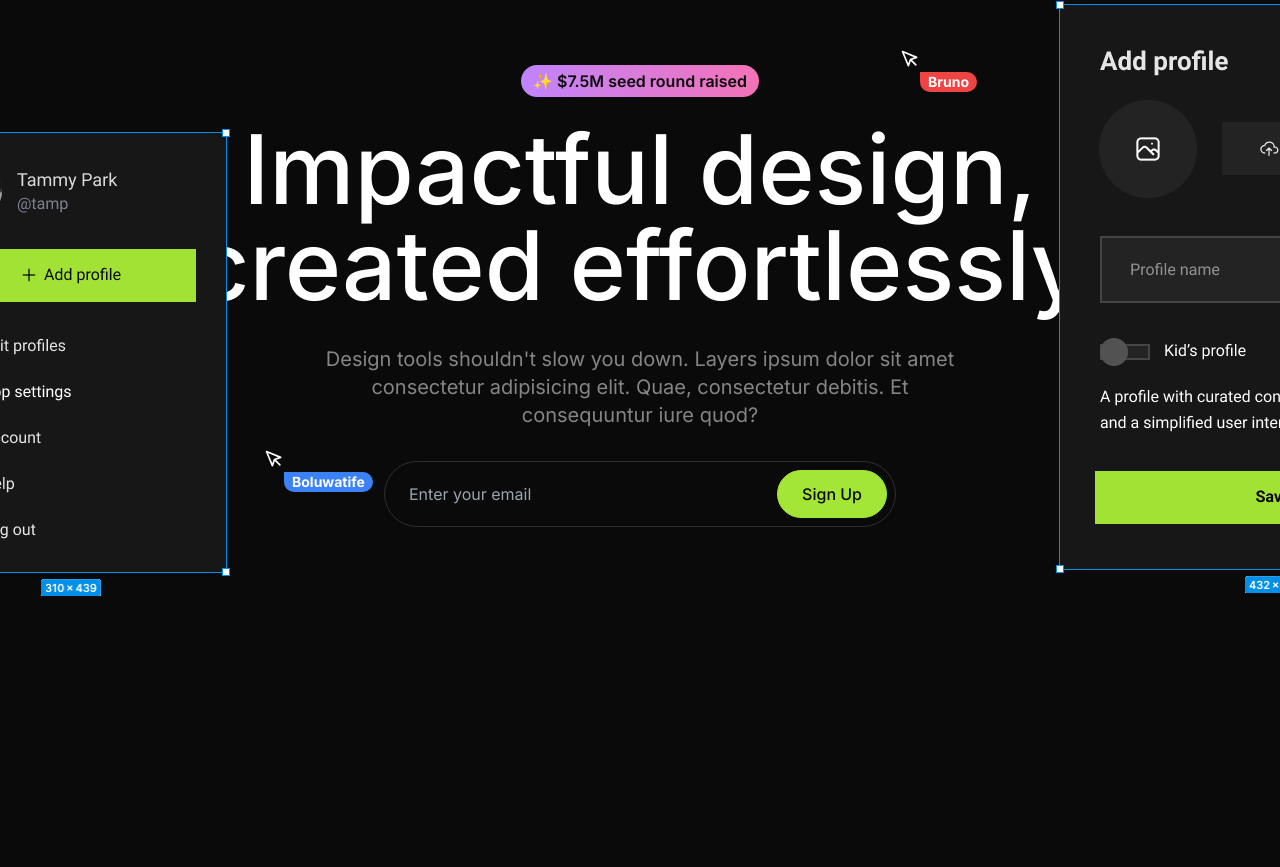
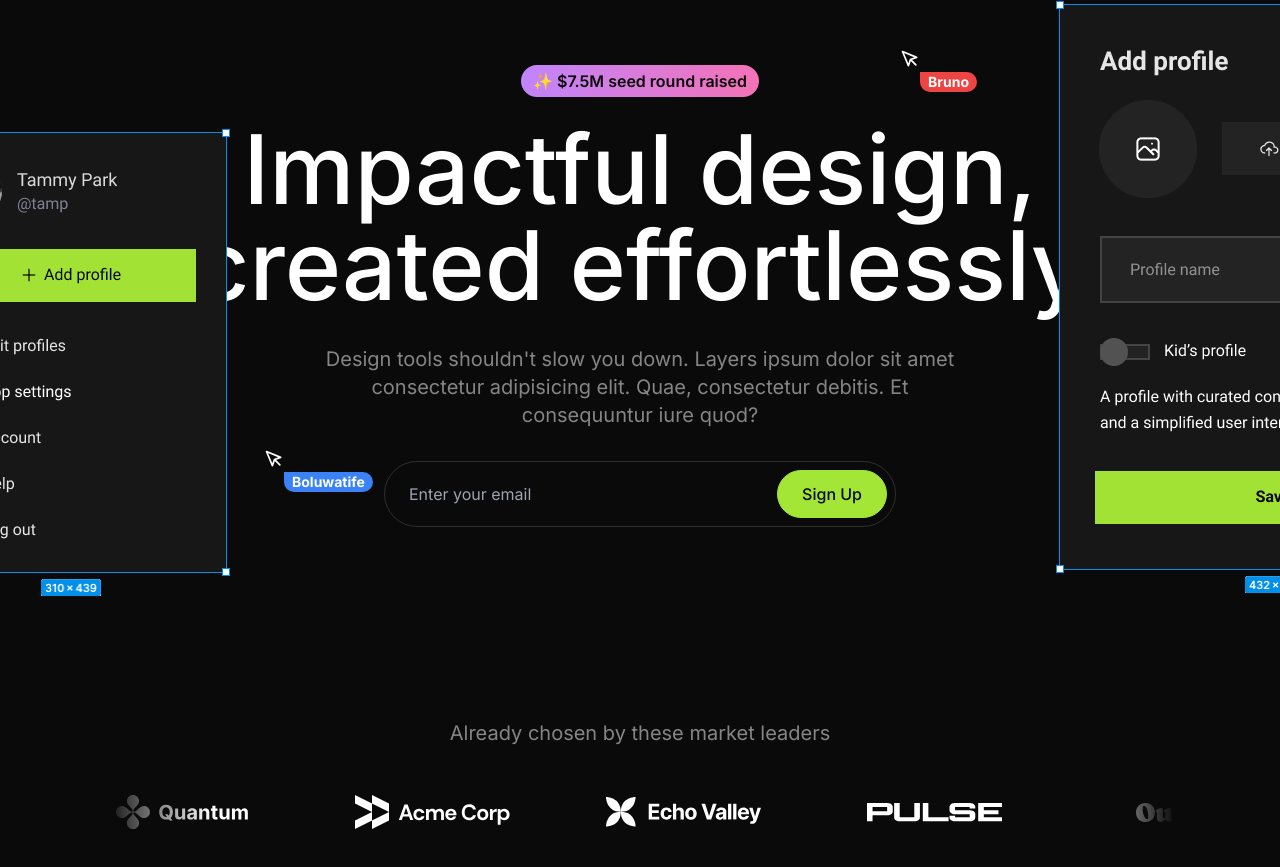
Before and after one commit to FinzyPHINZY/layers, a Next.js app: page / in a window 1280 px wide. Shown: the part 161-1028 px from the top of the page. Built offline with nearby package versions, Linux system fonts and the light colour scheme.

Commit message:
feat: implemented logo ticker

```diff
--- a/src/app/page.tsx
+++ b/src/app/page.tsx
@@ -1,4 +1,5 @@
 import Hero from '@/sections/Hero';
+import LogoTicker from '@/sections/LogoTicker';
 import Navbar from '@/sections/Navbar';
 
 export default function Home() {
@@ -6,6 +7,7 @@ export default function Home() {
     <>
       <Navbar />
       <Hero />
+      <LogoTicker />
     </>
   );
 }
--- a/src/sections/LogoTicker.tsx
+++ b/src/sections/LogoTicker.tsx
@@ -1,23 +1,40 @@
-import quantumLogo from "@/assets/images/quantum.svg";
-import acmeLogo from "@/assets/images/acme-corp.svg";
-import echoValleyLogo from "@/assets/images/echo-valley.svg";
-import pulseLogo from "@/assets/images/pulse.svg";
-import outsideLogo from "@/assets/images/outside.svg";
-import apexLogo from "@/assets/images/apex.svg";
-import celestialLogo from "@/assets/images/celestial.svg";
-import twiceLogo from "@/assets/images/twice.svg";
+import quantumLogo from '@/assets/images/quantum.svg';
+import acmeLogo from '@/assets/images/acme-corp.svg';
+import echoValleyLogo from '@/assets/images/echo-valley.svg';
+import pulseLogo from '@/assets/images/pulse.svg';
+import outsideLogo from '@/assets/images/outside.svg';
+import apexLogo from '@/assets/images/apex.svg';
+import celestialLogo from '@/assets/images/celestial.svg';
+import twiceLogo from '@/assets/images/twice.svg';
+import Image from 'next/image';
 
 const logos = [
-    { name: "Quantum", image: quantumLogo },
-    { name: "Acme Corp", image: acmeLogo },
-    { name: "Echo Valley", image: echoValleyLogo },
-    { name: "Pulse", image: pulseLogo },
-    { name: "Outside", image: outsideLogo },
-    { name: "Apex", image: apexLogo },
-    { name: "Celestial", image: celestialLogo },
-    { name: "Twice", image: twiceLogo },
+  { name: 'Quantum', image: quantumLogo },
+  { name: 'Acme Corp', image: acmeLogo },
+  { name: 'Echo Valley', image: echoValleyLogo },
+  { name: 'Pulse', image: pulseLogo },
+  { name: 'Outside', image: outsideLogo },
+  { name: 'Apex', image: apexLogo },
+  { name: 'Celestial', image: celestialLogo },
+  { name: 'Twice', image: twiceLogo },
 ];
 
 export default function LogoTicker() {
-    return <div>Logo Ticker</div>;
+  return (
+    <section className="py-24 overflow-x-clip">
+      <div className="container">
+        <h3 className="text-center text-white/50 text-xl">
+          Already chosen by these market leaders
+        </h3>
+
+        <div className="overflow-hidden mt-12 [mask-image:linear-gradient(to_right,transparent,black_10%,black_90%,transparent)]">
+          <div className="flex gap-24 pr-24">
+            {logos.map((logo, i) => (
+              <Image src={logo.image} alt={logo.name} key={i + logo.name} />
+            ))}
+          </div>
+        </div>
+      </div>
+    </section>
+  );
 }
```
